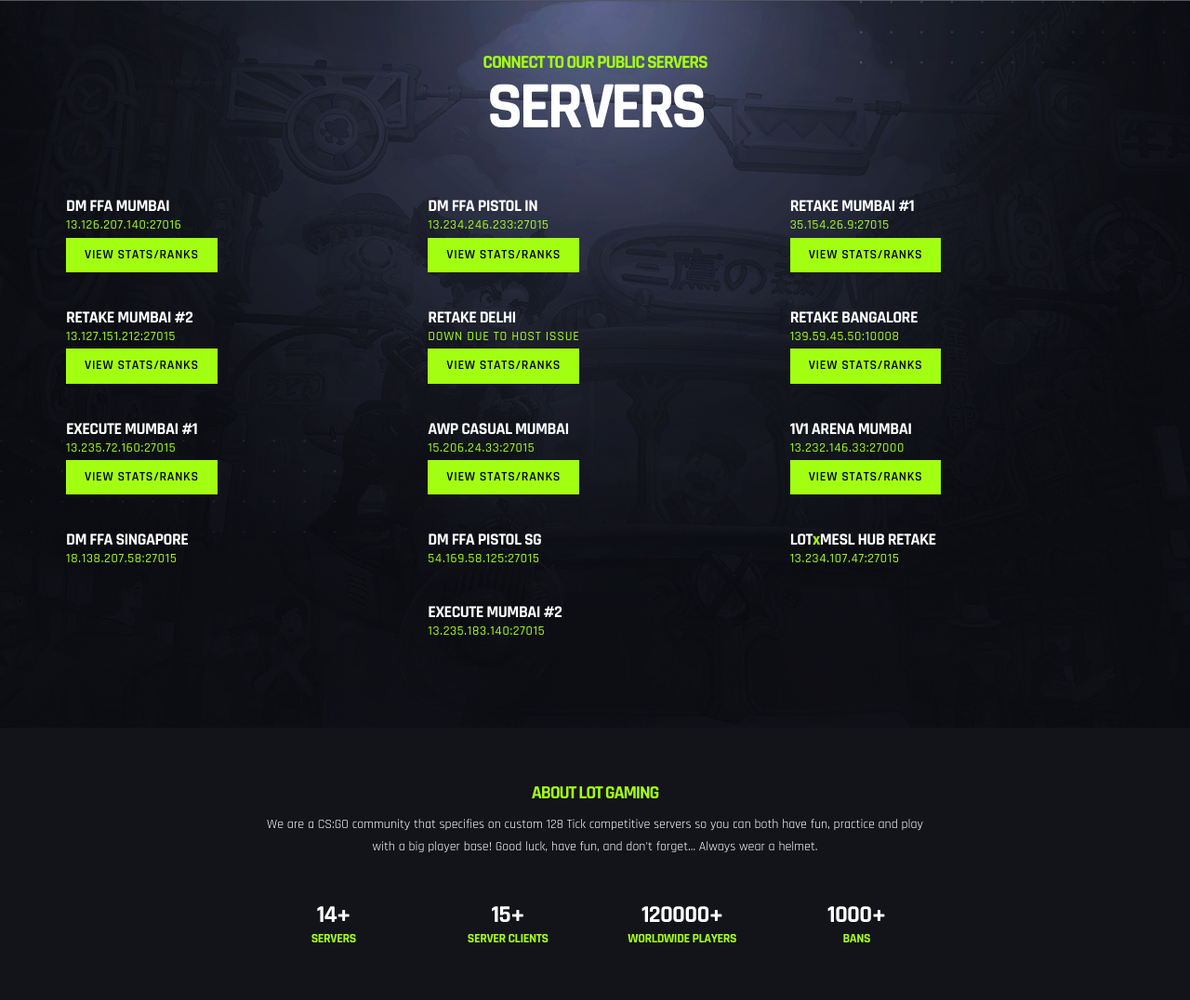
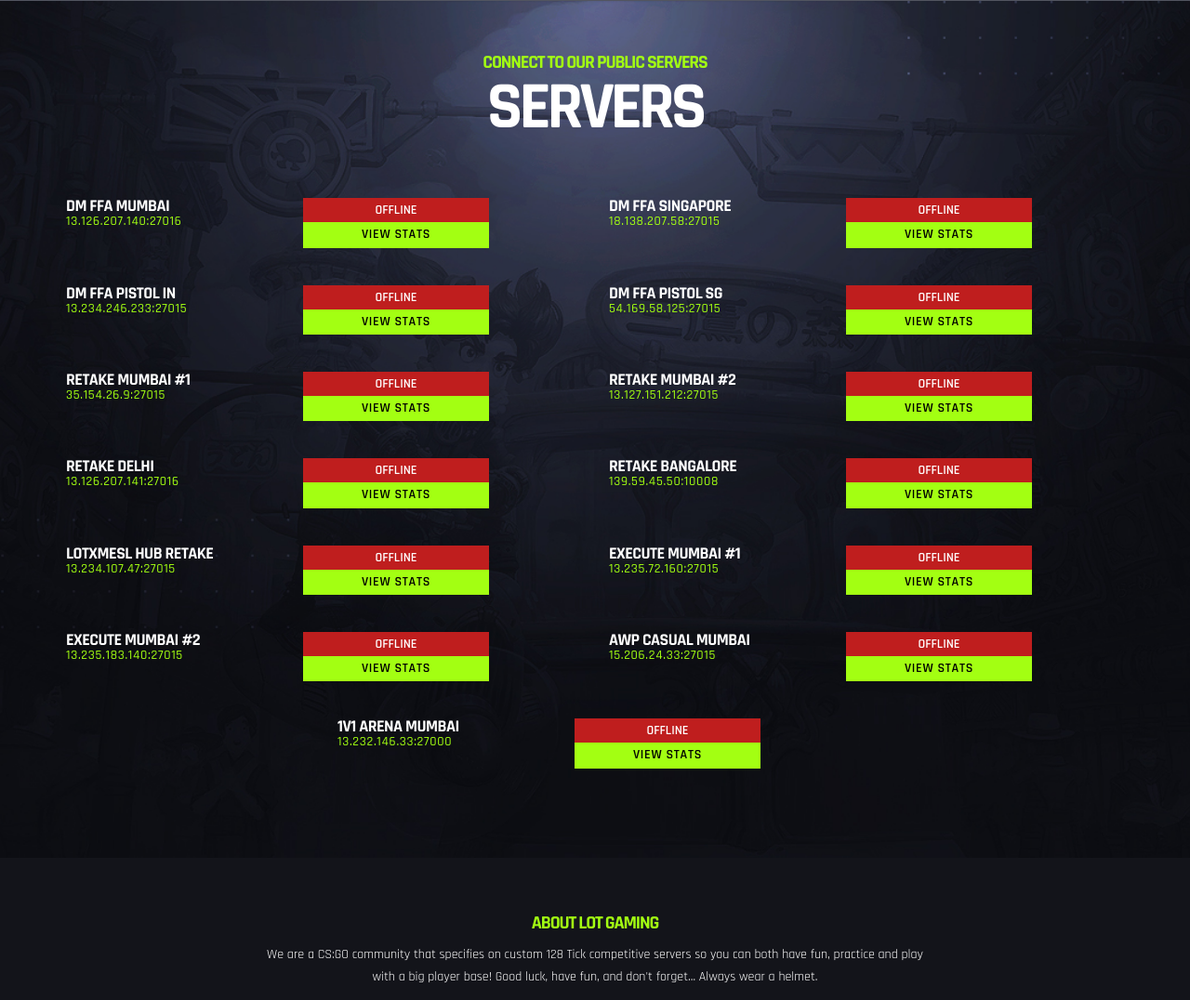
Before and after one commit to iam-abbas/LOTGaming-Web, a PHP site: page / in a window 1280 px wide. Shown: the part 1898-2974 px from the top of the page at 93% size. Run offline with PHP 8.4, Linux system fonts and the light colour scheme; data that the repository does not hold is empty.

Commit message:
server status

```diff
--- a/assets/css/custom.css
+++ b/assets/css/custom.css
@@ -376,7 +376,6 @@ section {
   }
 }
 
-
 .back-top {
   font-size: 2em;
   line-height: 0px;
@@ -386,3 +385,35 @@ section {
   bottom: 20px;
   right: 10px;
 }
+
+.server-left {
+  max-width: 270px;
+  margin-right: 0;
+  padding-right: 0;
+}
+
+.server-right {
+  max-width: 250px;
+  padding-left: 0px;
+}
+
+.status {
+  padding: 6px 10px;
+  margin-top: 0;
+  font-size: 14px;
+  font-weight: 600;
+  display: block;
+  width: 200px;
+  color: #fff;
+  background: #26da26;
+}
+
+.status-link {
+  padding: 6px 10px;
+  margin-top: 0;
+  width: 200px;
+}
+
+.offline {
+  background: #bf1e1e !important;
+}
--- a/index.html
+++ b/index.php
@@ -1,3 +1,86 @@
+<?php
+function getStatus($ip)
+{
+	$json = file_get_contents('http://api.steampowered.com/ISteamApps/GetServersAtAddress/v0001?addr=' . $ip . '&format=json'); // this WILL do an http request for you
+	$data = json_decode($json, true);
+	if (count($data["response"]["servers"]) > 0) {
+		return 1;
+	} else {
+		return 0;
+	}
+}
+
+$servers = [
+	[
+		"name" => "DM FFA MUMBAI",
+		"ip" => "13.126.207.140:27016",
+		"stats" => "http://lot.gameme.com/players/csgo"
+	],
+	[
+		"name" => "DM FFA SINGAPORE",
+		"ip" => "18.138.207.58:27015",
+		"stats" => ""
+	],
+	[
+		"name" => "DM FFA PISTOL IN",
+		"ip" => "13.234.246.233:27015",
+		"stats" => "https://lotgaming.xyz/stats/pistol/leaderboards.php"
+	],
+	[
+		"name" => "DM FFA PISTOL SG",
+		"ip" => "54.169.58.125:27015",
+		"stats" => ""
+	],
+	[
+		"name" => "RETAKE MUMBAI #1",
+		"ip" => "35.154.26.9:27015",
+		"stats" => "http://lot.gameme.com/players/csgo6"
+	],
+	[
+		"name" => "RETAKE MUMBAI #2",
+		"ip" => "13.127.151.212:27015",
+		"stats" => "http://lot.gameme.com/players/csgo4"
+	],
+	[
+		"name" => "RETAKE DELHI",
+		"ip" => "13.126.207.141:27016",
+		"stats" => "http://lot.gameme.com/players/csgo8"
+	],
+	[
+		"name" => "RETAKE BANGALORE",
+		"ip" => "139.59.45.50:10008",
+		"stats" => "http://lot.gameme.com/players/csgo2"
+	],
+	[
+		"name" => "LOTxMESL HUB RETAKE",
+		"ip" => "13.234.107.47:27015",
+		"stats" => ""
+	],
+	[
+		"name" => "EXECUTE MUMBAI #1",
+		"ip" => "13.235.72.160:27015",
+		"stats" => "http://lot.gameme.com/players/csgo3"
+	],
+	[
+		"name" => "EXECUTE MUMBAI #2",
+		"ip" => "13.235.183.140:27015",
+		"stats" => ""
+	],
+	[
+		"name" => "AWP CASUAL MUMBAI",
+		"ip" => "15.206.24.33:27015",
+		"stats" => "http://lot.gameme.com/players/csgo5"
+	],
+	[
+		"name" => "1V1 ARENA MUMBAI",
+		"ip" => "13.232.146.33:27000",
+		"stats" => "http://lot.gameme.com/players/csgo7"
+	]
+];
+
+
+?>
+
 <!DOCTYPE html>
 <html lang="zxx">
 
@@ -85,8 +168,7 @@
 
 			<!-- Logo - Image Based -->
 			<div class="header-logo header-logo--img" style="max-width: 220px;">
-				<a href="#"><img src="https://i.imgur.com/KrDu2x0.png"
-						alt="LOTGaming"></a>
+				<a href="#"><img src="https://i.imgur.com/KrDu2x0.png" alt="LOTGaming"></a>
 			</div>
 			<!-- Logo - Image Based / End -->
 
@@ -157,8 +239,7 @@
 				<!-- Video Highlight / End -->
 
 				<!-- Video Clip -->
-				<video poster="assets/img/bg-texture-05.jpg"
-					class="video-full-bg__clip video-full-bg__clip--black-white" playsinline autoplay muted loop>
+				<video poster="assets/img/bg-texture-05.jpg" class="video-full-bg__clip video-full-bg__clip--black-white" playsinline autoplay muted loop>
 					<source src="assets/video/video-clip.webm" type="video/webm" />
 					<source src="assets/video/video-clip.mp4" type="video/mp4" />
 				</video>
@@ -208,8 +289,7 @@
 				</div>
 			</div>
 			<div class="col render">
-				<img class="render-img" src="https://i.imgur.com/3aAIoqh.png" class="attachment-full size-full" alt=""
-					loading="lazy">
+				<img class="render-img" src="https://i.imgur.com/3aAIoqh.png" class="attachment-full size-full" alt="" loading="lazy">
 			</div>
 		</section>
 		<section class="site-content site-content--center page posts" id="subscriptions">
@@ -225,8 +305,7 @@
 						<ul class="row ncr-posts-list ncr-posts-list--thumb-on-bg list-unstyled">
 							<li class="ncr-posts-list__item has-post-thumbnail post">
 								<div class="post__thumbnail">
-									<img src="https://www.csgowallpapers.com/assets/images/thumbnails/csgowallpaper_906670938517_1611074074_278068613702.jpg"
-										alt="">
+									<img src="https://www.csgowallpapers.com/assets/images/thumbnails/csgowallpaper_906670938517_1611074074_278068613702.jpg" alt="">
 								</div>
 								<div class="post__body">
 									<div class="post__header">
@@ -246,8 +325,7 @@
 							</li>
 							<li class="ncr-posts-list__item has-post-thumbnail post">
 								<div class="post__thumbnail">
-									<img src="https://mir-s3-cdn-cf.behance.net/project_modules/max_1200/d52aa865126337.5e96f6e7297f3.jpg"
-										alt="">
+									<img src="https://mir-s3-cdn-cf.behance.net/project_modules/max_1200/d52aa865126337.5e96f6e7297f3.jpg" alt="">
 								</div>
 								<div class="post__body">
 									<div class="post__header">
@@ -267,8 +345,7 @@
 							</li>
 							<li class="ncr-posts-list__item has-post-thumbnail post">
 								<div class="post__thumbnail">
-									<img src="https://dmarket.com/blog/best-csgo-wallpapers/csgowallpaper_huaf37de188377a5babe73dd0df1960591_210835_1920x1080_resize_q75_lanczos.jpg"
-										alt="">
+									<img src="https://dmarket.com/blog/best-csgo-wallpapers/csgowallpaper_huaf37de188377a5babe73dd0df1960591_210835_1920x1080_resize_q75_lanczos.jpg" alt="">
 								</div>
 								<div class="post__body">
 									<div class="post__header">
@@ -307,169 +384,49 @@
 
 				<div class="row sv-list">
 
-					<div class="col-4 col-md-4">
+
+					<?php
+
+					foreach ($servers as $sv) {
+						echo '
+					<div class="col-6 col-md-6">
 						<div class="player-info-detail player-info-detail--icon">
-							<a href="#">
-								<div class="player-info-detail__body">
-									<div class="player-info-detail__title">DM FFA MUMBAI</div>
-									<div class="player-info-detail__label color-primary">13.126.207.140:27016</div>
-									<a href="#" class="player-info-detail__link btn btn-sm btn-primary"
-										tabindex="-1">VIEW STATS/RANKS</a>
-								</div>
-							</a>
-						</div>
-					</div>
+
+							<div class="player-info-detail__body">
+								<div class="row">
+									<div class="col-6 server-left">
+										<a href="steam://connect/'.$sv['ip'].'">
+											<div class="player-info-detail__title">' . $sv['name'] . '</div>
+											</a>
+											<div class="player-info-detail__label color-primary">' . $sv['ip'] . '
+											</div>
+
+									</div>
+									<div class="col-6 server-right">
+									';
+
+						if (getStatus($sv['ip']) == 1) {
+							echo '<div class="status btn btn-sm btn-primary">ONLINE</div>';
+						} else {
+							echo '<div class="status offline btn btn-sm btn-primary">OFFLINE</div>';
+						}
 
 
-					<div class="col-4 col-md-4">
-						<div class="player-info-detail player-info-detail--icon">
-							<a href="#">
-								<div class="player-info-detail__body">
-									<div class="player-info-detail__title">DM FFA PISTOL IN</div>
-									<div class="player-info-detail__label color-primary">13.234.246.233:27015</div>
-									<a href="#" class="player-info-detail__link btn btn-sm btn-primary"
-										tabindex="-1">VIEW STATS/RANKS</a>
+						echo '
+										<a href="' . $sv['stats'] . '" class="player-info-detail__link btn btn-sm btn-primary status-link" tabindex="-1">VIEW STATS</a>
+									</div>
 								</div>
-							</a>
+							</div>
+
 						</div>
-					</div>
-
-					<div class="col-4 col-md-4">
-						<div class="player-info-detail player-info-detail--icon">
-							<a href="#">
-								<div class="player-info-detail__body">
-									<div class="player-info-detail__title">RETAKE MUMBAI #1</div>
-									<div class="player-info-detail__label color-primary">35.154.26.9:27015</div>
-									<a href="#" class="player-info-detail__link btn btn-sm btn-primary"
-										tabindex="-1">VIEW STATS/RANKS</a>
-
-								</div>
-							</a>
-						</div>
-					</div>
-					<div class="col-4 col-md-4">
-						<div class="player-info-detail player-info-detail--icon">
-							<a href="#">
-								<div class="player-info-detail__body">
-									<div class="player-info-detail__title">RETAKE MUMBAI #2</div>
-									<div class="player-info-detail__label color-primary">13.127.151.212:27015</div>
-									<a href="#" class="player-info-detail__link btn btn-sm btn-primary"
-										tabindex="-1">VIEW STATS/RANKS</a>
-
-								</div>
-							</a>
-						</div>
-					</div>
-					<div class="col-4 col-md-4">
-						<div class="player-info-detail player-info-detail--icon">
-							<a href="#">
-								<div class="player-info-detail__body">
-									<div class="player-info-detail__title">RETAKE DELHI</div>
-									<div class="player-info-detail__label color-primary">DOWN Due To Host issue</div>
-									<a href="#" class="player-info-detail__link btn btn-sm btn-primary"
-										tabindex="-1">VIEW STATS/RANKS</a>
-								</div>
-							</a>
-						</div>
-					</div>
-					<div class="col-4 col-md-4">
-						<div class="player-info-detail player-info-detail--icon">
-							<a href="#">
-								<div class="player-info-detail__body">
-									<div class="player-info-detail__title">RETAKE BANGALORE</div>
-									<div class="player-info-detail__label color-primary">139.59.45.50:10008</div>
-									<a href="#" class="player-info-detail__link btn btn-sm btn-primary"
-										tabindex="-1">VIEW STATS/RANKS</a>
-								</div>
-							</a>
-						</div>
-					</div>
-
-					<div class="col-4 col-md-4">
-						<div class="player-info-detail player-info-detail--icon">
-							<a href="#">
-								<div class="player-info-detail__body">
-									<div class="player-info-detail__title">EXECUTE MUMBAI #1</div>
-									<div class="player-info-detail__label color-primary">13.235.72.160:27015</div>
-									<a href="#" class="player-info-detail__link btn btn-sm btn-primary"
-										tabindex="-1">VIEW STATS/RANKS</a>
-								</div>
-							</a>
-						</div>
-					</div>
-
-					<div class="col-4 col-md-4">
-						<div class="player-info-detail player-info-detail--icon">
-							<a href="#">
-								<div class="player-info-detail__body">
-									<div class="player-info-detail__title">AWP CASUAL MUMBAI</div>
-									<div class="player-info-detail__label color-primary">15.206.24.33:27015</div>
-									<a href="#" class="player-info-detail__link btn btn-sm btn-primary"
-										tabindex="-1">VIEW STATS/RANKS</a>
-
-								</div>
-							</a>
-						</div>
-					</div>
-					<div class="col-4 col-md-4">
-						<div class="player-info-detail player-info-detail--icon">
-							<a href="#">
-								<div class="player-info-detail__body">
-									<div class="player-info-detail__title">1V1 ARENA MUMBAI</div>
-									<div class="player-info-detail__label color-primary">13.232.146.33:27000</div>
-									<a href="#" class="player-info-detail__link btn btn-sm btn-primary"
-										tabindex="-1">VIEW STATS/RANKS</a>
-
-								</div>
-							</a>
-						</div>
-					</div>
-					<div class="col-4 col-md-4">
-						<div class="player-info-detail player-info-detail--icon">
-							<a href="#">
-								<div class="player-info-detail__body">
-									<div class="player-info-detail__title">DM FFA SINGAPORE</div>
-									<div class="player-info-detail__label color-primary">18.138.207.58:27015</div>
-								</div>
-							</a>
-						</div>
-					</div>
-					<div class="col-4 col-md-4">
-						<div class="player-info-detail player-info-detail--icon">
-							<a href="#">
-								<div class="player-info-detail__body">
-									<div class="player-info-detail__title">DM FFA PISTOL SG</div>
-									<div class="player-info-detail__label color-primary">54.169.58.125:27015</div>
-								</div>
-							</a>
-						</div>
-					</div>
-					<div class="col-4 col-md-4">
-						<div class="player-info-detail player-info-detail--icon">
-							<a href="#">
-								<div class="player-info-detail__body">
-									<div class="player-info-detail__title">LOT<span class="color-primary"
-											style="text-transform: lowercase;">x</span>MESL HUB RETAKE</div>
-									<div class="player-info-detail__label color-primary">13.234.107.47:27015</div>
-								</div>
-							</a>
-						</div>
-					</div>
-					<div class="col-4 col-md-4">
-						<div class="player-info-detail player-info-detail--icon">
-							<a href="#">
-								<div class="player-info-detail__body">
-									<div class="player-info-detail__title">EXECUTE MUMBAI #2</div>
-									<div class="player-info-detail__label color-primary">13.235.183.140:27015</div>
-								</div>
-							</a>
-						</div>
-					</div>
-				</div>
+					</div>';
+					}
+					?>
 
 
 
-			</div>
+
+				</div>
 		</section>
 		<section class="site-content site-content--center page aboutsec" id="wrapper">
 			<div class="site-content__inner">
@@ -553,8 +510,7 @@
 						<ul class="row ncr-posts-list ncr-posts-list--thumb-on-bg list-unstyled">
 							<li class="ncr-posts-list__item has-post-thumbnail post">
 								<div class="post__thumbnail">
-									<img src="https://www.csgowallpapers.com/assets/images/thumbnails/csgowallpaper_906670938517_1611074074_278068613702.jpg"
-										alt="">
+									<img src="https://www.csgowallpapers.com/assets/images/thumbnails/csgowallpaper_906670938517_1611074074_278068613702.jpg" alt="">
 								</div>
 								<div class="post__body">
 									<div class="post__header">
@@ -563,8 +519,7 @@
 												<a href="#">Founder</a>
 											</li>
 										</ul>
-										<h2 class="post__title h6"><a href="#"
-												class="stretched-link">Kancha</a>
+										<h2 class="post__title h6"><a href="#" class="stretched-link">Kancha</a>
 										</h2>
 
 									</div>
@@ -572,8 +527,7 @@
 							</li>
 							<li class="ncr-posts-list__item has-post-thumbnail post">
 								<div class="post__thumbnail">
-									<img src="https://mir-s3-cdn-cf.behance.net/project_modules/max_1200/d52aa865126337.5e96f6e7297f3.jpg"
-										alt="">
+									<img src="https://mir-s3-cdn-cf.behance.net/project_modules/max_1200/d52aa865126337.5e96f6e7297f3.jpg" alt="">
 								</div>
 								<div class="post__body">
 									<div class="post__header">
@@ -582,8 +536,8 @@
 												<a href="#">Head Admin</a>
 											</li>
 										</ul>
-										<h2 class="post__title h6"><a href="#"
-												class="stretched-link">F.U.R.I.O.U.S</a></h2>
+										<h2 class="post__title h6"><a href="#" class="stretched-link">F.U.R.I.O.U.S</a>
+										</h2>
 
 									</div>
 								</div>
@@ -591,8 +545,7 @@
 
 							<li class="ncr-posts-list__item has-post-thumbnail post">
 								<div class="post__thumbnail">
-									<img src="https://dmarket.com/blog/best-csgo-wallpapers/csgowallpaper_huaf37de188377a5babe73dd0df1960591_210835_1920x1080_resize_q75_lanczos.jpg"
-										alt="">
+									<img src="https://dmarket.com/blog/best-csgo-wallpapers/csgowallpaper_huaf37de188377a5babe73dd0df1960591_210835_1920x1080_resize_q75_lanczos.jpg" alt="">
 								</div>
 								<div class="post__body">
 									<div class="post__header">
@@ -601,8 +554,7 @@
 												<a href="#">Head Admin</a>
 											</li>
 										</ul>
-										<h2 class="post__title h6"><a href="#"
-												class="stretched-link">iNFy</a></h2>
+										<h2 class="post__title h6"><a href="#" class="stretched-link">iNFy</a></h2>
 
 									</div>
 								</div>
@@ -610,8 +562,7 @@
 
 							<li class="ncr-posts-list__item has-post-thumbnail post">
 								<div class="post__thumbnail">
-									<img src="https://dmarket.com/blog/best-csgo-wallpapers/csgowallpaper_huaf37de188377a5babe73dd0df1960591_210835_1920x1080_resize_q75_lanczos.jpg"
-										alt="">
+									<img src="https://dmarket.com/blog/best-csgo-wallpapers/csgowallpaper_huaf37de188377a5babe73dd0df1960591_210835_1920x1080_resize_q75_lanczos.jpg" alt="">
 								</div>
 								<div class="post__body">
 									<div class="post__header">
@@ -620,8 +571,8 @@
 												<a href="#">Head Admin</a>
 											</li>
 										</ul>
-										<h2 class="post__title h6"><a href="#"
-												class="stretched-link">Assassin 47</a></h2>
+										<h2 class="post__title h6"><a href="#" class="stretched-link">Assassin 47</a>
+										</h2>
 
 									</div>
 								</div>
@@ -707,8 +658,7 @@
 							<p class="pr-5 text-white-50">A CS:GO community that specifies on custom 128 Tick
 								competitive servers so you can both have fun, practice and play with a big player base!
 							</p>
-							<p><a href="#"><i class="fa fa-facebook-square mr-1"></i></a><a href="#"><i
-										class="fa fa-linkedin-square"></i></a></p>
+							<p><a href="#"><i class="fa fa-facebook-square mr-1"></i></a><a href="#"><i class="fa fa-linkedin-square"></i></a></p>
 						</div>
 						<div class="col-lg-3 col-xs-12 links">
 							<h4 class="mt-lg-0 mt-sm-3">Links</h4>
@@ -717,8 +667,7 @@
 								<li><i class="ion-ios-arrow-right"></i> <a href="#servers">Servers</a></li>
 								<li><i class="ion-ios-arrow-right"></i> <a href="https://lotgaming.xyz/ban/">Ban
 										List</a></li>
-								<li><i class="ion-ios-arrow-right"></i> <a
-										href="https://lotgaming.xyz/terms-and-conditions.html">Terms and Conditions</a>
+								<li><i class="ion-ios-arrow-right"></i> <a href="https://lotgaming.xyz/terms-and-conditions.html">Terms and Conditions</a>
 								</li>
 							</ul>
 						</div>
@@ -733,8 +682,7 @@
 					<div class="row mt-5">
 						<div class="col copyright">
 							<p class="mt-2" style="padding-top: 20px;"><span class="text-white-50 pt-2">© 2021
-									Copyright. Designed and Developed by <a
-										target="_blank" style="color: cyan;" href="https://abbasmj.com">Abbas</a></span>
+									Copyright. Designed and Developed by <a target="_blank" style="color: cyan;" href="https://abbasmj.com">Abbas</a></span>
 							</p>
 						</div>
 					</div>
@@ -759,8 +707,7 @@
 
 				<li class="mobile-bar-item"><a class="mobile-bar-item__header" href="#">Home</a></li>
 				<li class="mobile-bar-item mobile-bar-item--info">
-					<a class="mobile-bar-item__header collapsed" data-toggle="collapse" href="#mobile_collapse_1"
-						role="button" aria-expanded="false" aria-controls="mobile_collapse_1">Subscriptions
+					<a class="mobile-bar-item__header collapsed" data-toggle="collapse" href="#mobile_collapse_1" role="button" aria-expanded="false" aria-controls="mobile_collapse_1">Subscriptions
 
 						<span class="main-nav__toggle">&nbsp;</span>
 					</a>
@@ -846,8 +793,8 @@
 	<!-- Vendor JS -->
 
 	<!-- Template JS -->
-	<script type="text/javascript"
-		src="https://cdnjs.cloudflare.com/ajax/libs/OwlCarousel2/2.3.4/owl.carousel.min.js"></script>
+	<script type="text/javascript" src="https://cdnjs.cloudflare.com/ajax/libs/OwlCarousel2/2.3.4/owl.carousel.min.js">
+	</script>
 
 	<script src="assets/js/init.js"></script>
 	<script src="assets/js/custom.js"></script>
```
